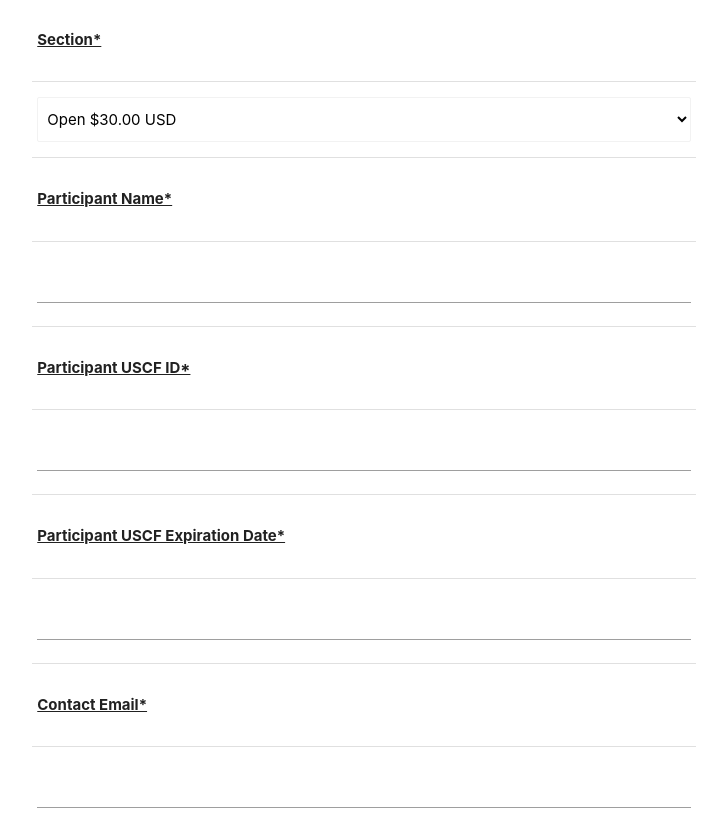
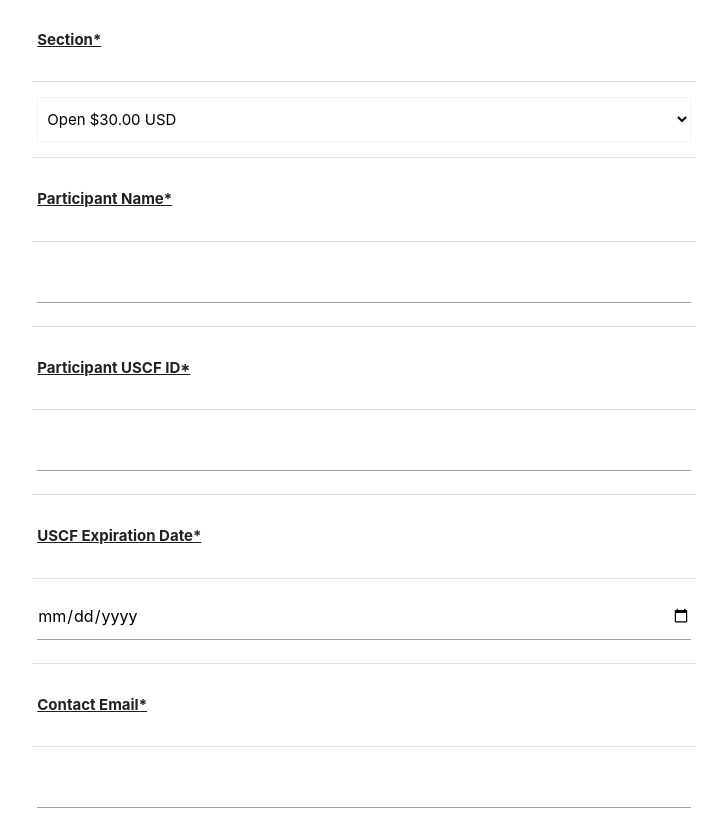
Before and after one commit to bsmiller25/charmcitychess, a Django app: page /new_tournament/ in a window 1280 px wide. Shown: the part 1276-2105 px from the top of the page, without its empty margins (426-1153 px from the left). Run offline with Django 3.2, Linux system fonts and the light colour scheme.

Commit message:
update registration table; add prize for u1000

```diff
--- a/ccc/templates/ccc/new_tournament.html
+++ b/ccc/templates/ccc/new_tournament.html
@@ -49,7 +49,7 @@
 	    <tr>
 	      <td><p style="font-weight: bold; text-decoration: underline;">U1000 Section:</p></td>
 	      <td>Entry Fee: $25, after {{ edate|date:"M d, Y" }} $30<br>
-		Trophies: 1st, 2nd, 3rd, Top U800, Unrated<br>
+		Prizes: 1st-$50, Trohpies: 1st, 2nd, 3rd, Top U800, Unrated<br>
 	      </td>
 	    </tr>
 	    <tr>
@@ -94,8 +94,8 @@
 		  {% endif %}
 		</select> </td></tr>
 		<tr><td><input type="hidden" name="on1" value="Participant Name"><p style="font-weight: bold; text-decoration: underline;">Participant Name*</p></td></tr><tr><td><input type="text" name="os1" maxlength="200" required></td></tr>
-		<tr><td><input type="hidden" name="on2" value="Participant USCF ID"><p style="font-weight: bold; text-decoration: underline;">Participant USCF ID*</p></td></tr><tr><td><input type="text" name="os2" maxlength="200" required></td></tr>
-		<tr><td><input type="hidden" name="on3" value="Participant USCF Expiration Date"><p style="font-weight: bold; text-decoration: underline;">Participant USCF Expiration Date*</p></td></tr><tr><td><input type="text" name="os3" maxlength="200" required></td></tr>
+		<tr><td><input type="hidden" name="on2" value="USCF ID"><p style="font-weight: bold; text-decoration: underline;">Participant USCF ID*</p></td></tr><tr><td><input type="text" name="os2" maxlength="200" required></td></tr>
+		<tr><td><input type="hidden" name="on3" value="USCF Expiration Date"><p style="font-weight: bold; text-decoration: underline;">USCF Expiration Date*</p></td></tr><tr><td><input type="date" name="os3" maxlength="200" required></td></tr>
 		<tr><td><input type="hidden" name="on4" value="Contact Email"><p style="font-weight: bold; text-decoration: underline;">Contact Email*</p></td></tr><tr><td><input type="text" name="os4" maxlength="200" required></td></tr>
 	      </table>
 	      <input type="hidden" name="option_select0" value="Open">
```
